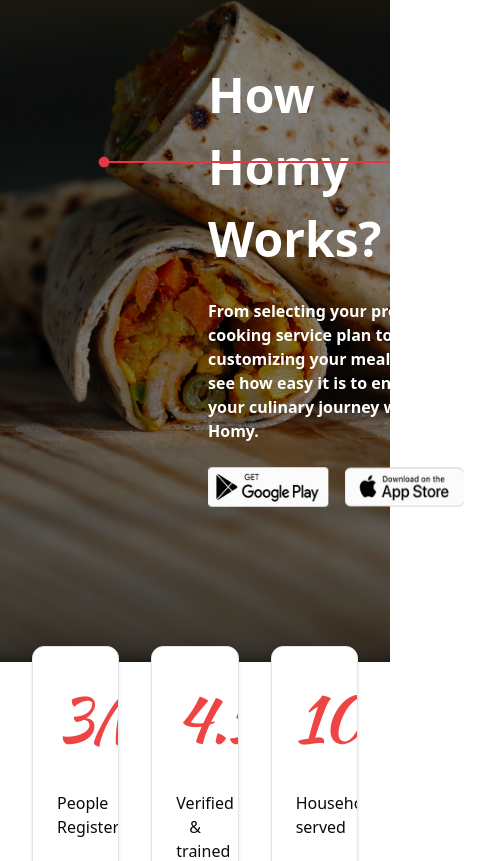
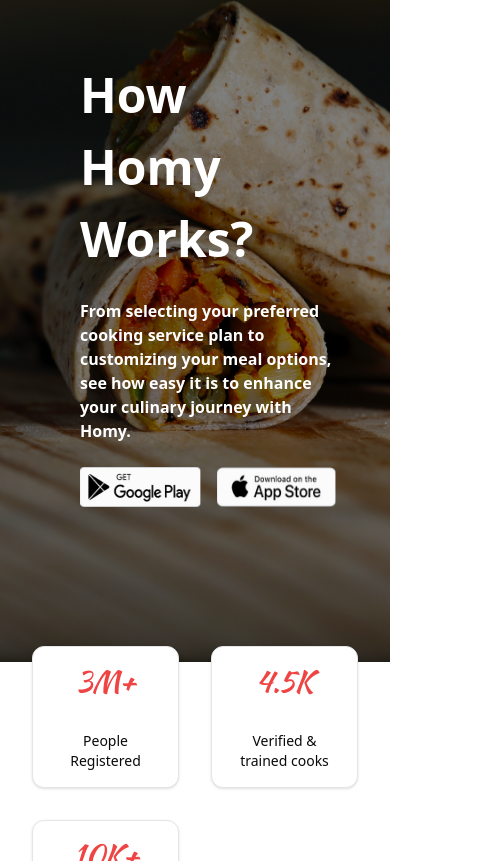
Before and after one commit to Ajay-singh-github/homy-website, a React (Vite) app: page / in a window 390 px wide. Shown: the part 3543-4404 px from the top of the page, 480 px wide, since content can reach past the window. Built offline with nearby package versions, Linux system fonts and the light colour scheme.

Commit message:
updated::responsiveness

```diff
--- a/src/components/Cuisines.tsx
+++ b/src/components/Cuisines.tsx
@@ -7,19 +7,19 @@
 }
 
 const cuisines: CuisineType[] = [
-  { name: "Indian", className: "col-start-2" },
-  { name: "Italian", className: "col-start-3" },
-  { name: "Chinese", className: "col-start-4" },
-  { name: "Mexican", className: "col-start-2" },
-  { name: "Thai", className: "col-start-3" },
-  { name: "Japanese", className: "col-start-4" },
-  { name: "French", className: "col-start-2 col-span-2" },
-  { name: "and many more", className: "col-start-4" },
-];
+  { name: "Indian", className: "col-start-1 sm:col-start-2" },
+  { name: "Italian", className: "col-start-2 sm:col-start-3" },
+  { name: "Chinese", className: "col-start-3 sm:col-start-4" },
+  { name: "Mexican", className: "col-start-1 sm:col-start-2" },
+  { name: "Thai", className: "col-start-2 sm:col-start-3" },
+  { name: "Japanese", className: "col-start-3 sm:col-start-4" },
+  { name: "French", className: "col-start-1  sm:col-start-2" },
+  { name: "and many more", className: "col-start-2 col-span-2 sm:col-start-3" },
+]
 
 const Cuisines = () => {
   return (
-    <div className="relative min-h-[600px] flex items-center justify-center overflow-hidden">
+    <div className="relative min-h-[600px] h-full flex items-center justify-center overflow-hidden">
       {/* Background Image */}
       <div className="absolute inset-0 flex items-center justify-center z-0 w-[32rem] mx-auto">
         <img
@@ -29,16 +29,16 @@
         />
       </div>
 
-      <div className="container mx-auto px-4 py-16 relative z-10">
+      <div className="container h-full  mx-auto px-4 py-8 relative z-10">
         {/* Title */}
-        <h2 className="text-4xl md:text-5xl font-bold text-red-500 italic text-center mb-16 secondaryFont">
+        <h2 className="text-2xl sm:text-4xl md:text-5xl font-bold text-red-500 italic text-center mb-16 secondaryFont">
           Experience a World of Flavors
         </h2>
 
         {/* Cuisine Grid */}
         <div className="max-w-4xl mx-auto">
           {/* From Indian classics label */}
-          <div className="absolute left-4 md:left-0 top-1/3 transform -translate-y-1/2">
+          <div className="absolute left-4 md:left-0 top-[30%] transform -translate-y-1/2">
             <Card className="bg-red-50 text-red-500 px-4 py-2 text-sm">
               From Indian classics
             </Card>
@@ -46,7 +46,7 @@
           </div>
 
           {/* To international cuisines label */}
-          <div className="absolute right-4 md:right-0 top-2/3 transform -translate-y-1/2">
+          <div className="absolute right-4 md:right-0 -bottom-[30px] sm:bottom-[2px] transform -translate-y-1/2">
             <div className="h-px w-16 bg-red-200 absolute top-1/2 -left-16 dotted-line" />
             <Card className="bg-red-50 text-red-500 px-4 py-2 text-sm">
               to international cuisines
@@ -54,12 +54,12 @@
           </div>
 
           {/* Cuisine Cards Grid */}
-          <div className="grid grid-cols-5 gap-4">
+          <div className="grid grid-cols-3 sm:grid-cols-5 gap-4 w-full">
             {cuisines.map((cuisine, index) => (
               <Card
                 key={index}
-                className={`bg-white shadow-lg hover:shadow-xl transition-shadow
-                  px-6 py-3 text-center ${cuisine.className}`}
+                className={`bg-white w-full shadow-lg hover:shadow-xl transition-shadow
+                  p-2 sm:px-6 sm:py-3 text-center ${cuisine.className}`}
               >
                 {cuisine.name}
               </Card>
--- a/src/components/HomyCeleberation.tsx
+++ b/src/components/HomyCeleberation.tsx
@@ -11,11 +11,11 @@
     >
       <div className="absolute inset-0 bg-gradient-to-r from-black/80 to-black/40" />
 
-      <img src={line} alt="" className="absolute -left-[14rem] top-[12rem] -scale-x-100" />
+      <img src={line} alt="" className="absolute hidden sm:block -left-[14rem] top-[12rem] -scale-x-100" />
 
-      <div className="container mx-auto px-4 py-16 relative">
+      <div className="container mx-auto px-4 py-4 sm:py-16 relative">
         <div className="max-w-2xl">
-          <h1 className="text-4xl md:text-5xl lg:text-6xl font-bold text-white mb-6">
+          <h1 className="text-4xl md:text-5xl lg:text-6xl font-bold text-white mb-14 sm:mb-6">
             Elevate Your Celebrations
           </h1>
           <p className="text-lg md:text-xl text-white/90 mb-8 leading-relaxed">
--- a/src/components/HomyWorks.tsx
+++ b/src/components/HomyWorks.tsx
@@ -17,12 +17,12 @@
       <div className="absolute inset-0 bg-black opacity-50"></div>
 
       {/* Image on the left */}
-      <div className="relative h-[48rem] w-auto flex items-center justify-center p-12">
+      <div className="relative hidden md:flex h-[48rem] w-auto items-center justify-center p-12">
         <img src={iphone} alt="homy" className="h-full w-auto object-contain" />
       </div>
 
       {/* Content on the right */}
-      <div className="flex flex-col text-white gap-6 p-4 mr-20 relative">
+      <div className="flex flex-col text-white gap-6 p-4 md:mr-20 relative">
         <h2 className="text-[3rem] font-bold w-[16rem]">How Homy Works?</h2>
         <p className="font-bold w-full max-w-sm">
           From selecting your preferred cooking service plan to customizing your
@@ -52,7 +52,7 @@
       </div>
 
       {/* Decorative line */}
-      <img src={line} alt="" className="absolute right-0 top-1/3" />
+      <img src={line} alt="" className="absolute right-0 top-1/3 hidden sm:block" />
     </div>
   );
 };
--- a/src/components/Milestone.tsx
+++ b/src/components/Milestone.tsx
@@ -1,14 +1,13 @@
-import MilestoneCard from '@/components/MilestoneCard'
+import MilestoneCard from "@/components/MilestoneCard";
 
 const Milestone = () => {
   return (
-    <div className="w-full text-center max-w-5xl mx-auto p-4 grid grid-cols-3 gap-8 relative -top-[6rem]">
-        <MilestoneCard data='3M+' title='People Registered' />
-        <MilestoneCard data='4.5K' title='Verified & trained cooks' />
-        <MilestoneCard data='10K+' title='Households served' />
+    <div className="w-full text-center max-w-5xl mx-auto p-4 grid grid-cols-2 sm:grid-cols-3 gap-8 relative -top-[6rem]">
+      <MilestoneCard data="3M+" title="People Registered" />
+      <MilestoneCard data="4.5K" title="Verified & trained cooks" />
+      <MilestoneCard data="10K+" title="Households served" />
+    </div>
+  );
+};
 
-        </div>
-  )
-}
-
-export default Milestone
+export default Milestone;
--- a/src/components/MilestoneCard.tsx
+++ b/src/components/MilestoneCard.tsx
@@ -9,14 +9,17 @@
   title = "Meal Prep Tips for a Healthier Life",
   data = "3M+"
 }: MilestoneCardProps) => {
-
   return (
-        <Card className="max-w-md overflow-hidden">
-            <CardHeader className="space-y-2">
-                <h2 className="text-[4rem] font-bold tracking-tight secondaryFont text-red-500">{data}</h2>
+    <Card className="w-full max-w-[16rem] sm:max-w-xs md:max-w-sm lg:max-w-md overflow-hidden">
+      <CardHeader className="space-y-2 p-4 sm:p-6">
+        <h2 className="text-3xl sm:text-4xl md:text-5xl lg:text-6xl font-bold tracking-tight secondaryFont text-red-500 text-center sm:text-left">
+          {data}
+        </h2>
       </CardHeader>
-            <CardContent className="">
+      <CardContent className="p-4 sm:p-6">
+        <p className="text-sm sm:text-base md:text-lg text-center sm:text-left">
           {title}
+        </p>
       </CardContent>
     </Card>
   );
--- a/src/components/Nutrition.tsx
+++ b/src/components/Nutrition.tsx
@@ -21,7 +21,7 @@
       </div>
 
       <div className="relative">
-        <div className="grid grid-cols-1 md:grid-cols-[1fr_auto_1fr] gap-16 items-center">
+        <div className="grid grid-cols-1  md:grid-cols-[1fr_auto_1fr] gap-16 items-center">
           {/* Regular Sandwich */}
           <div className="text-center">
             <div className="relative w-full max-w-md mx-auto mb-4">
@@ -35,7 +35,7 @@
           </div>
 
           {/* Nutrition Facts */}
-          <div className="space-y-6">
+          <div className="space-y-6 mx-auto ">
             {nutritionFacts.map((fact, index) => (
               <div key={index} className="flex flex-col gap-2 items-center w-[12rem]">
                 <div className="bg-pink-50 text-center py-2 px-6 rounded-full w-full">
--- a/src/components/Testimonials.tsx
+++ b/src/components/Testimonials.tsx
@@ -61,7 +61,7 @@
   }
 const Testimonials = () => {
   return (
-    <div className="container mx-auto px-4 py-16">
+    <div className="container mx-auto px-2 py-16">
       <h2 className="text-4xl font-bold text-center text-red-500 italic mb-12 secondaryFont">
         Our Happy Customers
       </h2>
@@ -79,8 +79,8 @@
             </CarouselItem>
           ))}
         </CarouselContent>
-        <CarouselPrevious className="text-white" />
-        <CarouselNext className="text-white" />
+        {/* <CarouselPrevious className="text-white" /> */}
+        {/* <CarouselNext className="text-white" /> */}
       </Carousel>
     </div>
   )
--- a/src/pages/Home.tsx
+++ b/src/pages/Home.tsx
@@ -18,7 +18,7 @@
         <HomyCeleberation/>
         <Testimonials/>
         <Cuisines/>
-        <div className='h-[50vh] p-8 secondaryFont text-center text-[4rem]'>
+        <div className='sm:h-[50vh] min-h-fit p-8 secondaryFont text-center text-[4rem]'>
             <h1>From Kitchen to Plate, </h1>
             <h1 className='text-red-500'>Just the Way You Like It!</h1>
         </div>
```
Lines whose indentation alone changed are shown as unchanged.
